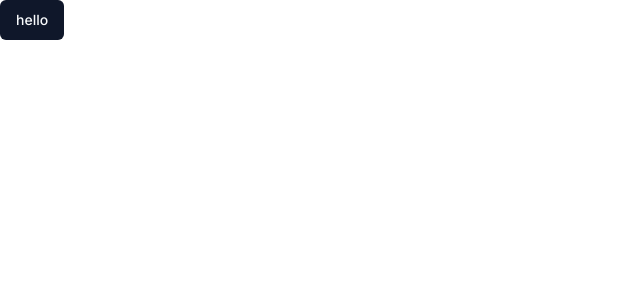
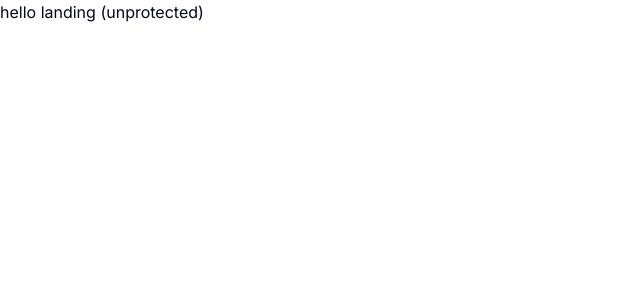
Before and after one commit to naglaa77/saas-ai-generator, a Next.js app: page / in a window 1280 px wide. Shown: the top 300 px of the page, without its empty margins (0-640 px from the left). Built offline with nearby package versions, Linux system fonts and the light colour scheme.

Commit message:
Feat(Implement): Organize folder structure

```diff
--- /dev/null
+++ b/app/(dashboard)/(routes)/dashboard/page.tsx
@@ -0,0 +1,7 @@
+
+
+export default function DashboardPage() {
+    return (
+        <p>hello dashboard (protected)</p>
+    );
+}
--- /dev/null
+++ b/app/(landing)/page.tsx
@@ -0,0 +1,8 @@
+
+export default function LandingPage() {
+    return (
+        <div>
+            <h1>hello landing (unprotected)</h1>
+        </div>
+    );
+}
--- a/app/globals.css
+++ b/app/globals.css
@@ -1,6 +1,12 @@
 @tailwind base;
   @tailwind components;
   @tailwind utilities;
+
+html,
+body,
+:root{
+  height: 100%;
+}
 
   @layer base {
     :root {
--- a/app/layout.tsx
+++ b/app/layout.tsx
@@ -5,8 +5,8 @@ import "./globals.css";
 const inter = Inter({ subsets: ["latin"] });
 
 export const metadata: Metadata = {
-  title: "Create Next App",
-  description: "Generated by create next app",
+  title: "Genius",
+  description: "AI Platform",
 };
 
 export default function RootLayout({
--- a/app/page.tsx
+++ /dev/null
@@ -1,8 +0,0 @@
-import Image from "next/image";
-import {Button} from "@/components/ui/button";
-
-export default function Home() {
-  return (
-      <Button>hello</Button>
-  );
-}
```
